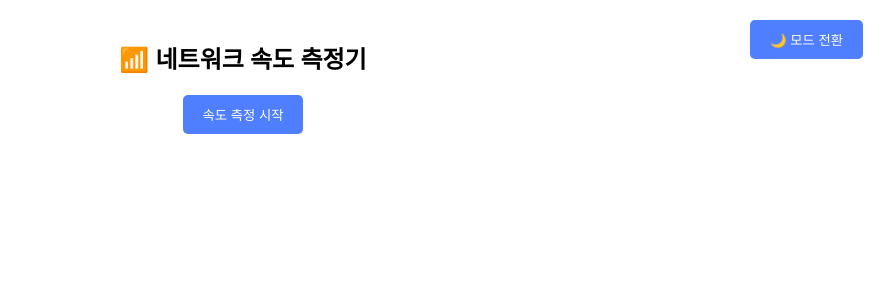
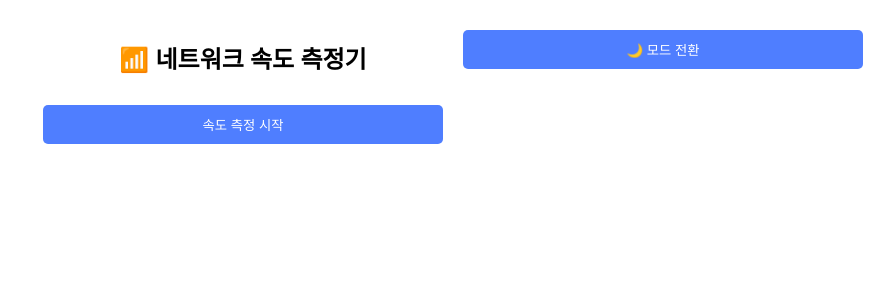
Before and after one commit to Leegunmyeong/schoolproject, a Flask app: page / in a window 1280 px wide. Shown: the top 300 px of the page, without its empty margins (397-1280 px from the left). Run offline with Flask 3, Linux system fonts and the light colour scheme.

Commit message:
index.html

```diff
--- a/templates/index.html
+++ b/templates/index.html
@@ -28,6 +28,13 @@
             margin: 0;
             padding: 20px;
             display: flex;
+            justify-content: center;
+        }
+
+        .container {
+            max-width: 500px;
+            width: 100%;
+            display: flex;
             flex-direction: column;
             align-items: center;
         }
@@ -36,6 +43,7 @@
             display: flex;
             align-items: center;
             gap: 8px;
+            text-align: center;
         }
 
         button {
@@ -45,6 +53,9 @@
             border: none;
             border-radius: 5px;
             cursor: pointer;
+            width: 100%;
+            max-width: 400px;
+            margin-top: 10px;
         }
 
         button:hover {
@@ -54,6 +65,7 @@
         #status {
             margin-top: 20px;
             font-weight: bold;
+            text-align: center;
         }
 
         #feedback {
@@ -62,9 +74,14 @@
         }
 
         #speedChart {
-            max-width: 600px;
-            width: 100%;
+            max-width: 100%;
             margin-top: 30px;
+        }
+
+        canvas {
+            width: 100% !important;
+            height: auto !important;
+            max-height: 300px;
         }
 
         #modeToggle {
@@ -97,10 +114,7 @@
         }
 
         @keyframes blink {
-
-            0%,
-            80%,
-            100% {
+            0%, 80%, 100% {
                 opacity: 0;
             }
 
@@ -112,18 +126,17 @@
         @media (max-width: 600px) {
             h2 {
                 font-size: 1.2em;
-                text-align: center;
             }
 
             button {
                 width: 100%;
-                margin-top: 10px;
             }
         }
     </style>
 </head>
 
 <body>
+    <div class="container">
         <button id="modeToggle" onclick="toggleMode()">🌙 모드 전환</button>
 
         <h2>📶 네트워크 속도 측정기</h2>
@@ -132,6 +145,7 @@
         <p id="status"></p>
         <canvas id="speedChart" style="display:none;"></canvas>
         <div id="feedback"></div>
+    </div>
 
     <script>
         let chartInstance = null;
@@ -145,9 +159,8 @@
 
         function startTest() {
             document.getElementById("status").innerHTML = "⏳ 측정 중입니다... 잠시만 기다려 주세요. <span class='dots'><span></span><span></span><span></span></span>";
-            document.getElementById("feedback").innerHTML = ""; // <-- 피드백 초기화
+            document.getElementById("feedback").innerHTML = "";
             document.getElementById("speedChart").style.display = "none";
-
 
             fetch("/api/speedtest")
                 .then(res => res.json())
@@ -162,7 +175,6 @@
             document.getElementById("speedChart").style.display = "block";
             const ctx = document.getElementById("speedChart").getContext("2d");
 
-            // 기존 차트가 존재하면 제거
             if (chartInstance) {
                 chartInstance.destroy();
             }
@@ -186,7 +198,6 @@
             });
         }
 
-
         function showFeedback(data) {
             const avgDownload = 95.0;
             const avgUpload = 95.0;
```
Lines whose indentation alone changed are shown as unchanged.
